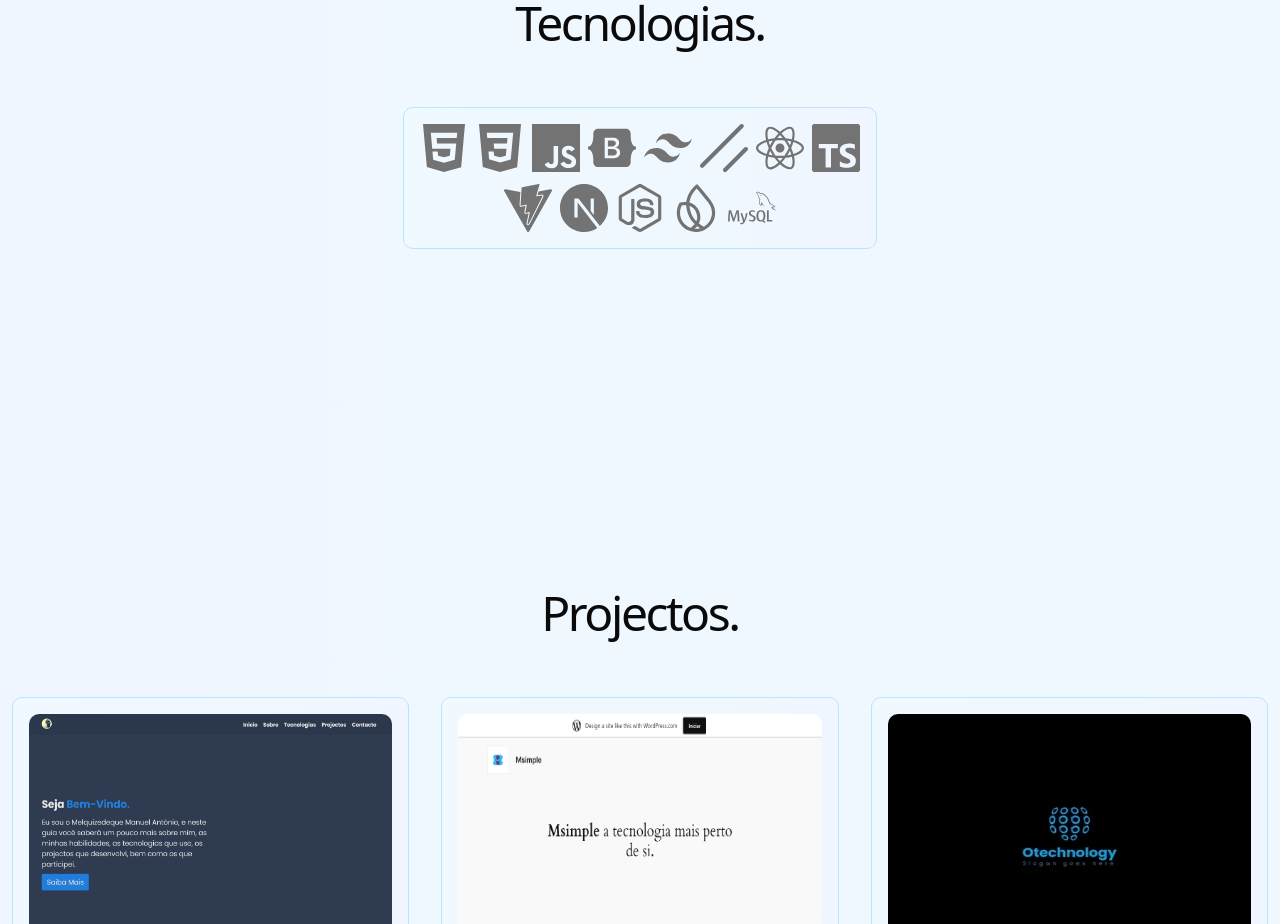
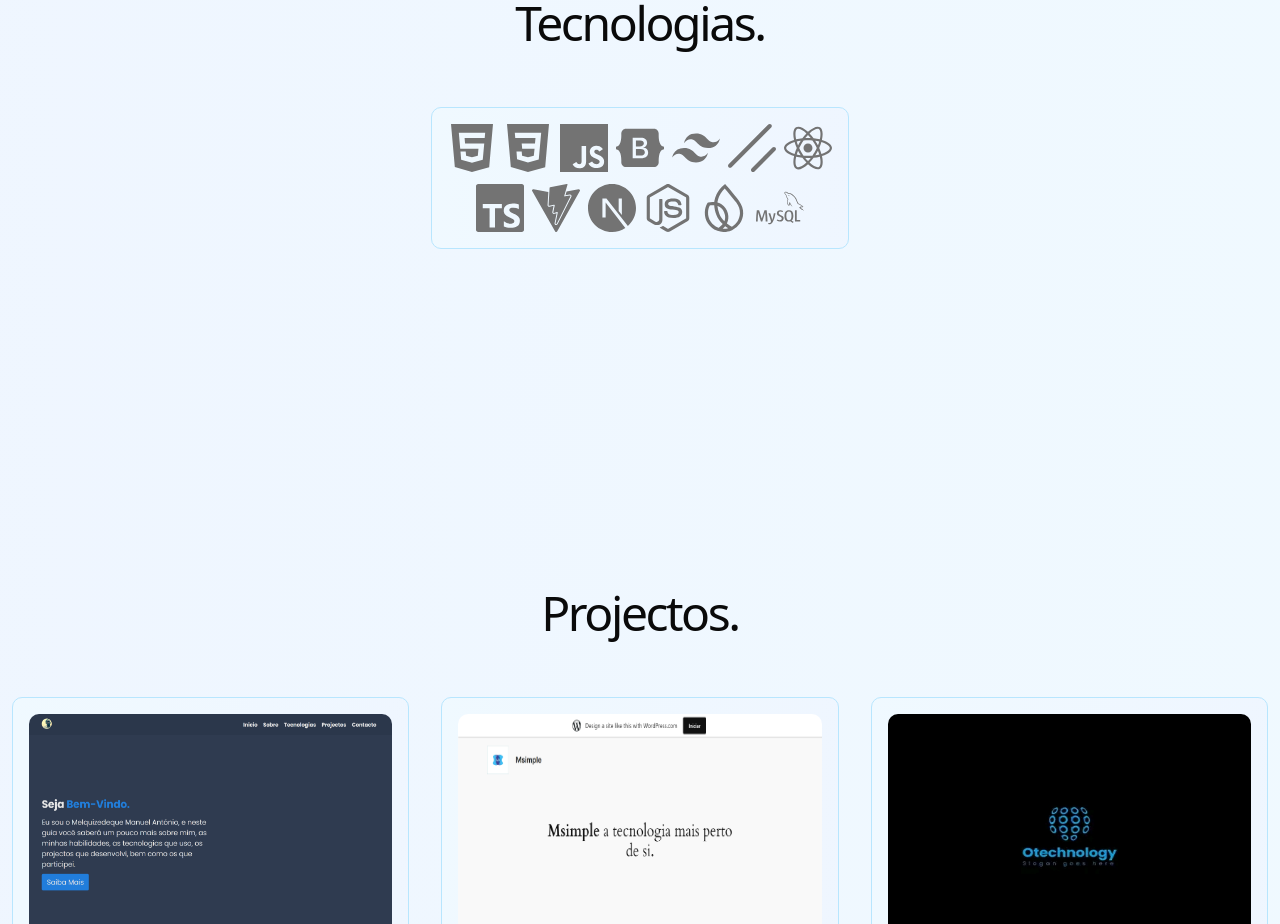
Before and after one commit to Melquizedeque365/React-app-mfolio, a Next.js app: page / in a window 1280 px wide. Shown: the part 1880-2804 px from the top of the page. Built offline with nearby package versions, Linux system fonts and the light colour scheme.

Commit message:
Atualizando o portfólio

```diff
--- a/components/technologes/technologies.tsx
+++ b/components/technologes/technologies.tsx
@@ -22,9 +22,9 @@ export const Tecnologias = () => (
               <SiTailwindcss></SiTailwindcss>
               <SiShadcnui></SiShadcnui>
               <SiReact></SiReact>
-              <SiTypescript></SiTypescript>
             </div>
             <div className="flex gap-2">
+              <SiTypescript></SiTypescript>
               <SiVite></SiVite>
               <SiNextdotjs></SiNextdotjs>
               <SiNodedotjs></SiNodedotjs>
```
